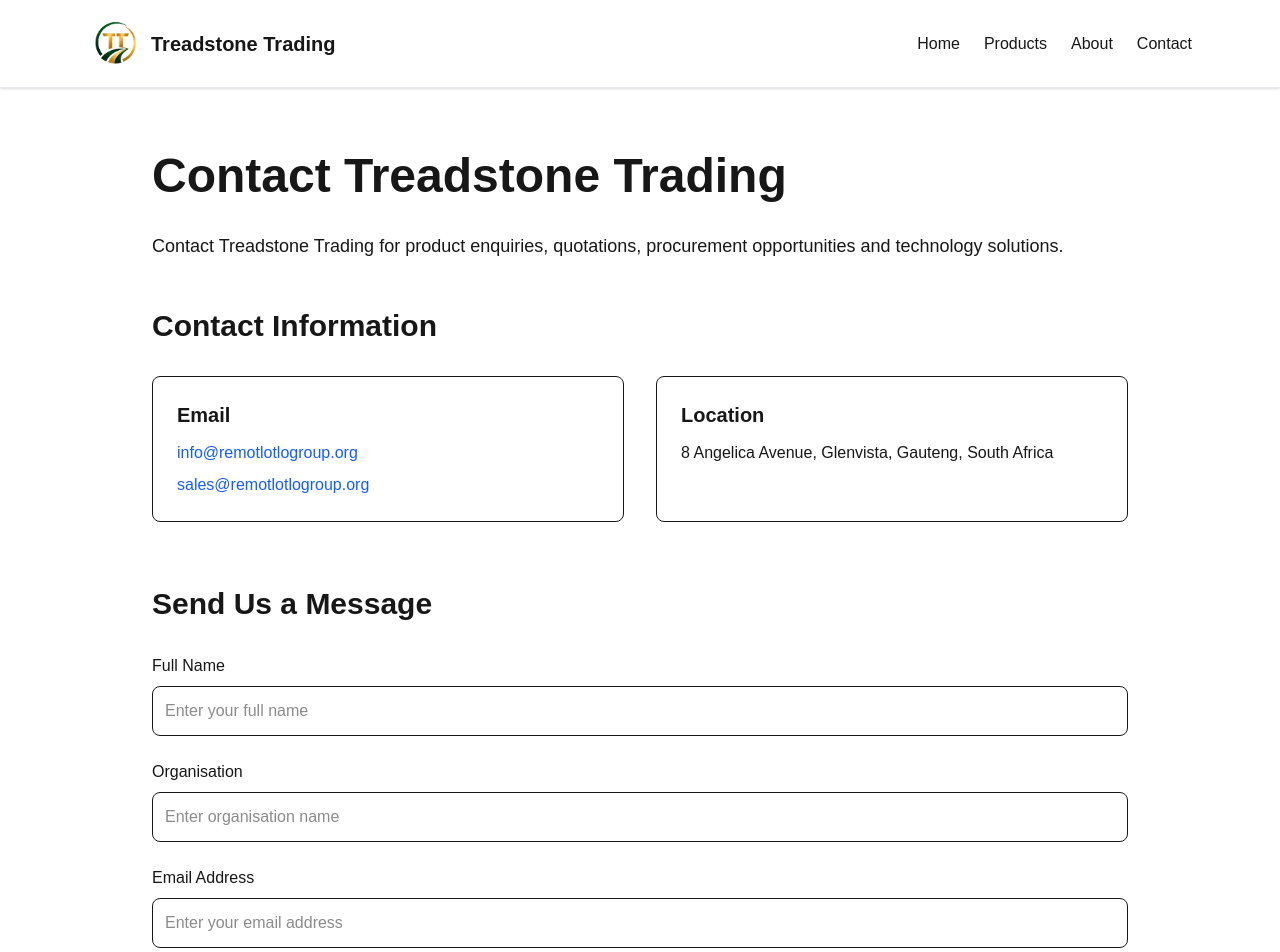
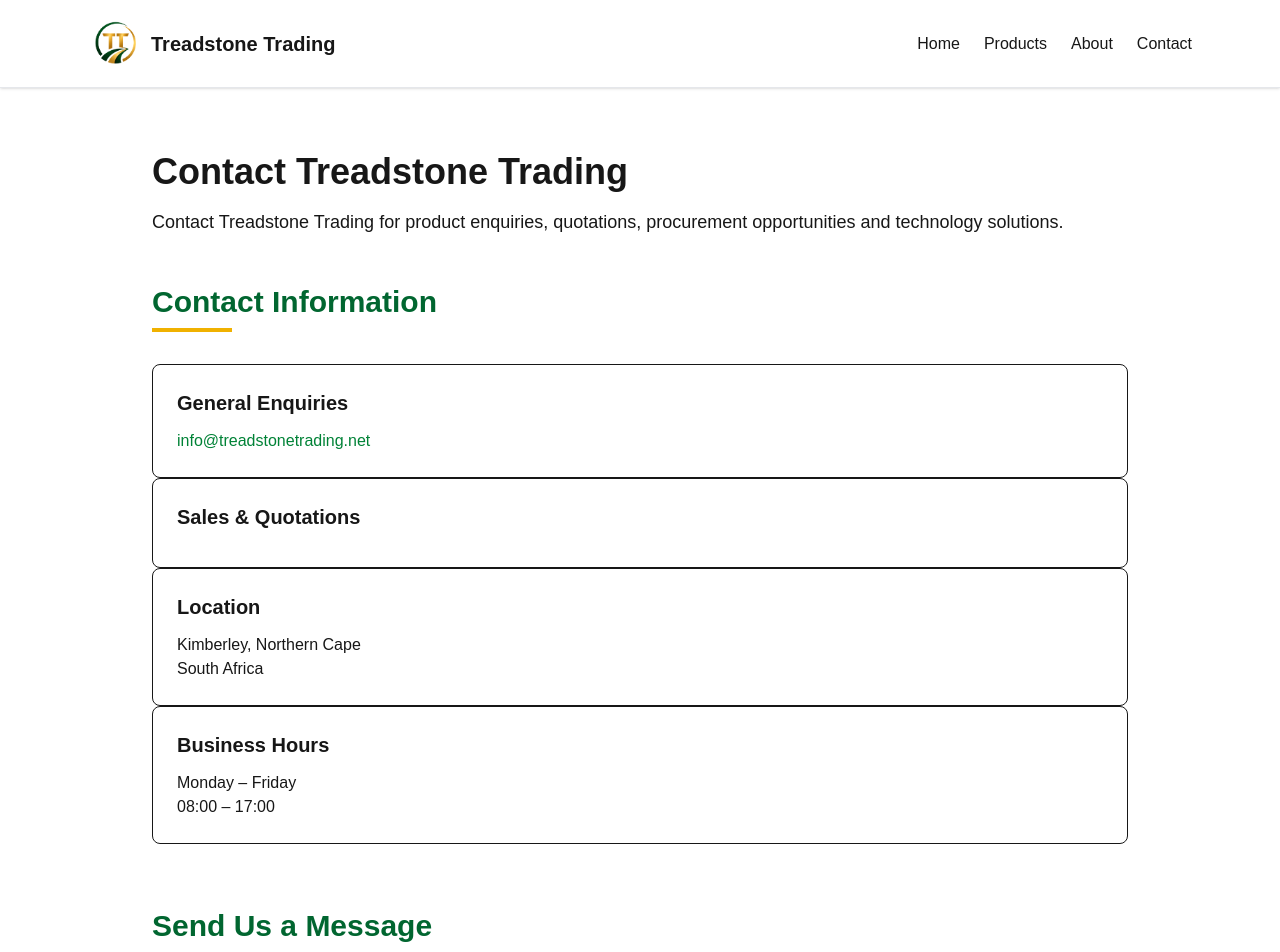
Before and after one commit to lirpa-ai/GPEP-Prototype, a Next.js app: page /contact in a window 1280 px wide. Shown: the top 952 px of the page. Built offline with nearby package versions, Linux system fonts and the light colour scheme.

Commit message:
changes made on the contact page

```diff
--- a/app/contact/page.tsx
+++ b/app/contact/page.tsx
@@ -1,7 +1,7 @@
 export default function ContactPage() {
   return (
     <main className="min-h-screen max-w-5xl mx-auto px-6 py-16">
-      <h1 className="text-5xl font-bold mb-8">
+<h1 className="text-4xl font-semibold mb-4">
   Contact Treadstone Trading
 </h1>
 
@@ -12,33 +12,33 @@ export default function ContactPage() {
 
       {/* Contact Information */}
       <section className="mb-16">
-        <h2 className="text-3xl font-bold mb-8">
+        <div className="mb-8">
+          <h2 className="text-3xl font-bold text-green-800">
             Contact Information
           </h2>
+          <div className="w-20 h-1 bg-yellow-500 mt-2"></div>
+        </div>
 
-        <div className="grid md:grid-cols-2 gap-8">
           <div className="border rounded-lg p-6">
             <h3 className="text-xl font-bold mb-3">
-              Email
+              General Enquiries
+            </h3>
+             <p>
+              <a
+                href="mailto:info@treadstonetrading.net"
+                className="text-green-700 hover:text-green-800 hover:underline"
+              >
+                info@treadstonetrading.net
+              </a>
+            </p>
+          </div>
+
+          <div className="border rounded-lg p-6">
+            <h3 className="text-xl font-bold mb-3">
+              Sales & Quotations
             </h3>
 
-            <p className="mb-2">
-              <a
-                href="mailto:info@remotlotlogroup.org"
-                className="text-blue-600 hover:underline"
-              >
-                info@remotlotlogroup.org
-              </a>
-            </p>
 
-            <p>
-              <a
-                href="mailto:sales@remotlotlogroup.org"
-                className="text-blue-600 hover:underline"
-              >
-                sales@remotlotlogroup.org
-              </a>
-            </p>
           </div>
 
           <div className="border rounded-lg p-6">
@@ -47,17 +47,35 @@ export default function ContactPage() {
             </h3>
 
             <p>
-              8 Angelica Avenue, Glenvista, Gauteng, South Africa
+              Kimberley, Northern Cape
+              <br />
+              South Africa
             </p>
           </div>
+
+
+          <div className="border rounded-lg p-6">
+            <h3 className="text-xl font-bold mb-3">
+              Business Hours
+            </h3>
+
+            <p>
+              Monday – Friday
+              <br />
+              08:00 – 17:00
+            </p>
           </div>
+
       </section>
 
       {/* Contact Form */}
       <section className="mb-16">
-        <h2 className="text-3xl font-bold mb-8">
+        <div className="mb-8">
+          <h2 className="text-3xl font-bold text-green-800">
             Send Us a Message
           </h2>
+          <div className="w-20 h-1 bg-yellow-500 mt-2"></div>
+        </div>
 
         <form className="space-y-6">
           <div>
@@ -110,7 +128,7 @@ export default function ContactPage() {
 
           <button
             type="submit"
-            className="bg-black text-white px-8 py-3 rounded"
+            className="bg-yellow-500 hover:bg-yellow-600 text-black font-semibold px-8 py-3 rounded"
           >
             Send Message
           </button>
@@ -131,7 +149,7 @@ export default function ContactPage() {
 
         <a
           href="/products"
-          className="bg-black text-white px-8 py-4 rounded"
+          className="bg-yellow-500 hover:bg-yellow-600 text-black font-semibold px-8 py-4 rounded"
         >
           View Products
         </a>
```
Lines whose indentation alone changed are shown as unchanged.
